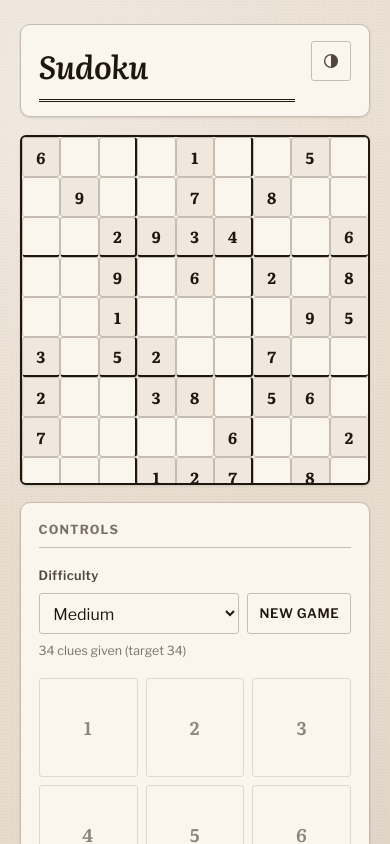
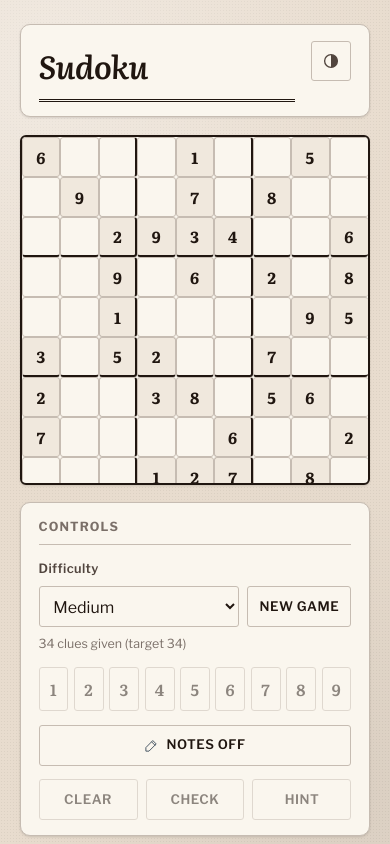
Before and after one commit to monktana/sudoku, a Svelte app: page / in a window 390 px wide. Shown: the top 844 px of the page. Built offline with nearby package versions, Linux system fonts and the light colour scheme.

Commit message:
align number input horizontally on mobile and reduce gap sizes (#17)
Co-authored-by: monktana <monktana@users.noreply.github.com>

```diff
--- a/src/app.css
+++ b/src/app.css
@@ -486,6 +486,22 @@ button.active .pencil-icon {
   .masthead {
     padding: 1rem 1.1rem 0.9rem;
   }
+
+  .panel {
+    padding: 0.9rem 1.1rem;
+    gap: 0.85rem;
+  }
+
+  .number-grid {
+    grid-template-columns: repeat(9, 1fr);
+    gap: 0.35rem;
+  }
+
+  .num-btn {
+    aspect-ratio: auto;
+    min-height: 44px;
+    font-size: 1rem;
+  }
 }
 
 @media (max-width: 420px) {
```
